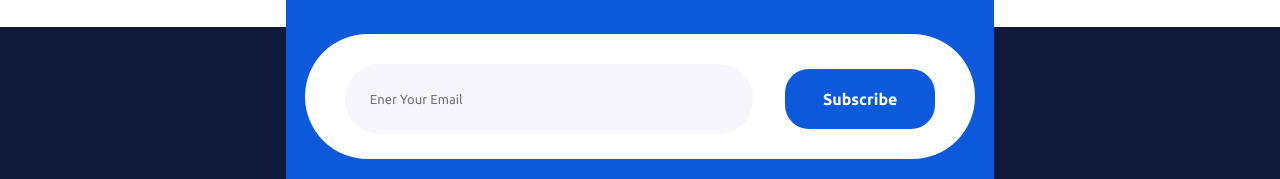
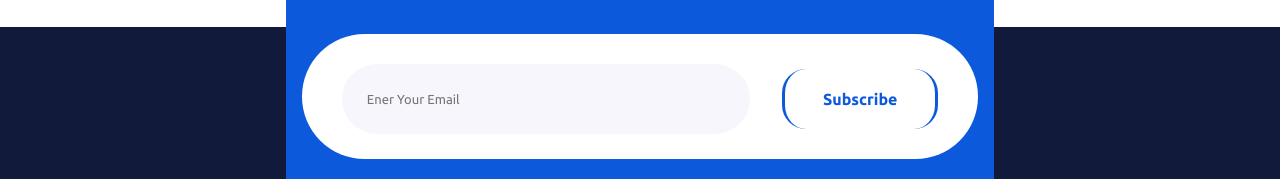
Before and after one commit to gyamficodes/vue-website, a Vue app: page / in a window 1280 px wide. Shown: the part 9245-9424 px from the top of the page. Built offline with nearby package versions, Linux system fonts and the light colour scheme.

Commit message:
update on footer sections

```diff
--- a/src/assets/Sass/Style.css
+++ b/src/assets/Sass/Style.css
@@ -1403,16 +1403,26 @@
 .footer_Page .Subscribe-Page .sub-page-text .btnA {
   width: 150px;
   height: 60px;
-  background: #0c5adb;
   border-radius: 1.5rem 1.5rem 1.5rem;
+  border-left: 3px solid #0c5adb;
+  border-right: 3px solid #0c5adb;
   cursor: pointer;
   display: flex;
   align-items: center;
   justify-content: center;
+  transition: all 0.4s ease-in-out;
+}
+.footer_Page .Subscribe-Page .sub-page-text .btnA:hover {
+  background: #0c5adb;
+  border-radius: 1.5rem 1.5rem 1.5rem;
+}
+.footer_Page .Subscribe-Page .sub-page-text .btnA:hover span {
+  color: #fff;
 }
 .footer_Page .Subscribe-Page .sub-page-text .btnA span {
-  color: #fff;
+  color: #0c5adb;
   font-weight: 700;
+  transition: all 0.4s ease-in-out;
 }
 .footer_Page .sub-content-page {
   display: flex;
--- a/src/assets/Sass/_FooterPage.scss
+++ b/src/assets/Sass/_FooterPage.scss
@@ -55,15 +55,27 @@
       .btnA {
         width: 150px;
         height: 60px;
-        background: #0c5adb;
+        // background: #0c5adb;
         border-radius: 1.5rem 1.5rem 1.5rem;
+        border-left: 3px solid #0c5adb;
+        border-right: 3px solid #0c5adb;
         cursor: pointer;
         display: flex;
         align-items: center;
         justify-content: center;
+        transition: all 0.4s ease-in-out;
+        &:hover{
+          background: #0c5adb;
+        border-radius: 1.5rem 1.5rem 1.5rem;
+      span{
+        color: #fff;
+      }
+        }
         span {
-          color: #fff;
+          color: #0c5adb;
           font-weight: 700;
+        transition: all 0.4s ease-in-out;
+
         }
       }
     }
```
Also changed, not shown: 1 other file (tests, documents, lock files or other folders).
